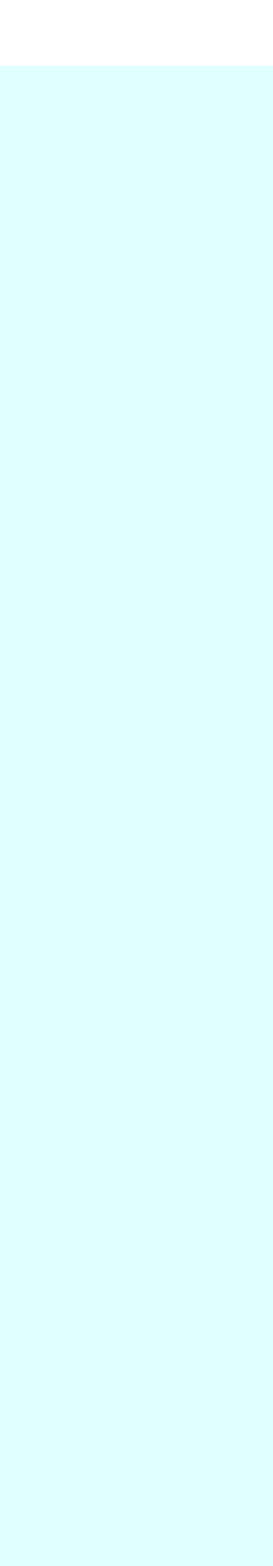
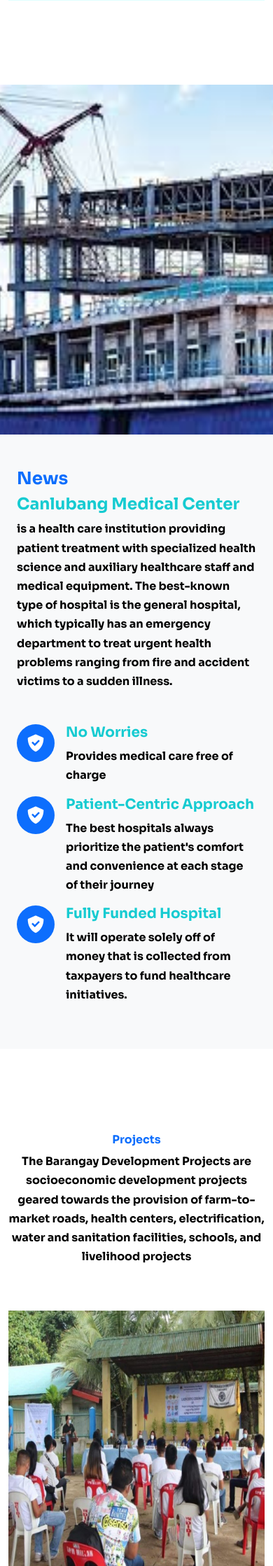
Before and after one commit to lukeeetoledo/BARIS, a PHP site: page / in a window 390 px wide. Shown: the part 3540-5778 px from the top of the page at 70% size. Before the commit the page ends 3634 px from the top, so only its background shows below. Run offline with PHP 8.4, Linux system fonts and the light colour scheme.

Commit message:
News and Projects

```diff
--- a/CSS/index.css
+++ b/CSS/index.css
@@ -77,6 +77,7 @@
   color: #fff;
   font-size: 30px;
   border-radius: 100px;
+  flex: none;
 }
 .service{
   position: relative;
@@ -109,3 +110,42 @@
   opacity: 1;
   top: 0;
 }
+
+.col-img{
+  background-image: url(/img/hospital.jpg);
+  background-position: center;
+  background-size: cover;
+ min-height: 500px;
+
+}
+img{
+  width: 100%;
+  height: 100%;
+}
+.project{
+  position: relative;
+
+  overflow: hidden;
+}
+.project .overlay{
+position: absolute;
+top: 0;
+left: 0;
+width: 100%;
+height: 100%;
+background-color: rgba(21, 20, 51, 0.5);
+padding: 30px;
+display: flex;
+align-items:flex-end;
+transition: all 2s ease;
+opacity: 0;
+}
+.project img{
+  transition: all 2s ease;
+}
+.project:hover .overlay{
+opacity: 1;
+}
+.project:hover img{
+  transform: scale(1.1);
+}
--- a/index.html
+++ b/index.html
@@ -35,10 +35,13 @@
             <a class="nav-link" href="#services">Services</a>
           </li>
           <li class="nav-item">
-            <a class="nav-link" href="#">Officials</a>
+            <a class="nav-link" href="#News">News</a>
           </li>
           <li class="nav-item">
-            <a class="nav-link" href="#">Contact</a>
+            <a class="nav-link" href="#Projects">Projects</a>
+          </li>
+          <li class="nav-item">
+            <a class="nav-link" href="#Official">Officials</a>
           </li>
         </ul>
         <button class="btn btn-primary ms-lg-3">Login</button>
@@ -73,12 +76,14 @@
       <div class="row mb-5">
         <div class="col-md-8 mx-auto text-center">
           <h2 class="text-primary">Services</h2>
-          <p class="text-black">Lorem Ipsum is simply dummy text of the printing and typesetting industry. Lorem Ipsum has been the
-            industry's standard dummy text ever since the 1500s, when an unknown printer took a galley of type and
-            scrambled it to make a type specimen book. It has survived not only five centuries, but also the leap into
-            electronic typesetting, remaining essentially unchanged. It was popularised in the 1960s with the release of
-            Letraset sheets containing Lorem Ipsum passages, and more recently with desktop publishing software like
-            Aldus PageMaker including versions of Lorem Ipsum.</p>
+          <p class="text-black">In the extent of implementation of the basic services and facilities in the barangay
+            as mandated in Section 17 of the Local Government Code of 1991, the indicators
+            were as follows: Agricultural Support Services, Health and Social Welfare
+            Services, Services and Facilities Related to General Hygiene and Sanitation,
+            Beautification and Solid Waste Collection, Maintenance of the Katarungang
+            Pambarangay, Maintenance of the Barangay Roads and Bridges and Water Supply
+            System, Infrastructure Facilities, Information and Reading Center, and Satellite or
+            Public Market (where viable).</p>
         </div>
       </div>
       <div class="row g-4">
@@ -146,6 +151,132 @@
     </div>
   </section>
 <!--Services-->
+
+<!--News-->
+<section class="row w-100% py-0 bg-light" id="News">
+<div class="col-lg-6 col-img"></div>
+  <div class="col-lg-6 py-5">
+    <div class="container">
+      <div class="row">
+        <div class="col-md-10 offset-md-1">
+          <h2 class="text-primary">News</h2>
+          <h3>Canlubang Medical Center</h3>
+          <p class="text-black">is a health care institution providing patient treatment with specialized health science and auxiliary healthcare staff and medical equipment. The best-known type of hospital is the general hospital, which typically has an emergency department to treat urgent health problems ranging from fire and accident victims to a sudden illness.</p>
+
+            <div class="feature d-flex mt-5">
+              <div class="iconbox me-3">
+                <i class='bx bxs-check-shield'></i>
+              </div>
+              <div>
+                <h5>No Worries</h5>
+              <p class="text-black">Provides medical care free of charge</p>
+              </div>
+            </div>
+            <div class="feature d-flex">
+              <div class="iconbox me-3">
+                <i class='bx bxs-check-shield'></i>
+              </div>
+              <div>
+                <h5>Patient-Centric Approach</h5>
+              <p class="text-black">The best hospitals always prioritize the patient's comfort and convenience at each stage of their journey</p>
+              </div>
+            </div>
+            <div class="feature d-flex">
+              <div class="iconbox me-3">
+                <i class='bx bxs-check-shield'></i>
+              </div>
+              <div>
+                <h5>Fully Funded Hospital</h5>
+              <p class="text-black">It will operate solely off of money that is collected from taxpayers to fund healthcare initiatives.</p>
+              </div>
+            </div>
+        </div>
+      </div>
+    </div>
+  </div>
+</section>
+<!--News-->
+
+<!--Projects-->
+<section id="Projects">
+  <div class="container-fluid">
+    <div class="row mb-5">
+      <div class="col-md-8 mx-auto text-center">
+        <h6 class="text-primary">Projects</h6>
+        <p class="text-black">The Barangay Development Projects are socioeconomic development projects geared towards the provision of farm-to-market roads, health centers, electrification, water and sanitation facilities, schools, and livelihood projects</p>
+</div>
+      </div>
+      <div class="row g-3">
+        <div class="col-lg-4 col-sm-6">
+          <div class="project">
+            <img src="img/proj1.jpeg" alt="">
+            <div class="overlay">
+              <div>
+                <h4 class="text-white">Labor Jobs</h4>
+              <h6 class="text-white">Sept 3,2021</h6>
+              </div>
+            </div>
+        </div>
+      </div>
+      <div class="col-lg-4 col-sm-6">
+        <div class="project">
+          <img src="img/proj2.jpeg" alt="">
+          <div class="overlay">
+            <div>
+              <h4 class="text-white">Free Dental Check-Up</h4>
+            <h6 class="text-white">March 3,2021</h6>
+            </div>
+          </div>
+      </div>
+    </div>
+    <div class="col-lg-4 col-sm-6">
+      <div class="project">
+        <img src="img/proj3.jpeg" alt="">
+        <div class="overlay">
+          <div>
+            <h4 class="text-white">Infant Vaccinnation</h4>
+          <h6 class="text-white">October 22,2021</h6>
+          </div>
+        </div>
+    </div>
+  </div>
+  <div class="col-lg-4 col-sm-6">
+    <div class="project">
+      <img src="img/proj4.jpeg" alt="">
+      <div class="overlay">
+        <div>
+          <h4 class="text-white">Water Pump</h4>
+        <h6 class="text-white">April 28,2021</h6>
+        </div>
+      </div>
+  </div>
+</div>
+<div class="col-lg-4 col-sm-6">
+  <div class="project">
+    <img src="img/proj5.jpeg" alt="">
+    <div class="overlay">
+      <div>
+        <h4 class="text-white">Court Rehabilitation</h4>
+      <h6 class="text-white">December 20,2021</h6>
+      </div>
+    </div>
+</div>
+</div>
+<div class="col-lg-4 col-sm-6">
+  <div class="project">
+    <img src="img/proj6.jpeg" alt="">
+    <div class="overlay">
+      <div>
+        <h4 class="text-white">Monitoring Facility for COVID</h4>
+      <h6 class="text-white">May 10,2020</h6>
+      </div>
+    </div>
+</div>
+</div>
+    </div>
+  </div>
+</section>
+<!--Projects-->
   <script src="https://cdn.jsdelivr.net/npm/bootstrap@5.1.3/dist/js/bootstrap.bundle.min.js"
     integrity="sha384-ka7Sk0Gln4gmtz2MlQnikT1wXgYsOg+OMhuP+IlRH9sENBO0LRn5q+8nbTov4+1p"
     crossorigin="anonymous"></script>
```
Also changed, not shown: img/hospital.jpg (added), img/proj1.jpeg (added), img/proj2.jpeg (added), img/proj3.jpeg (added), img/proj4.jpeg (added), img/proj5.jpeg (added), img/proj6.jpeg (added).
